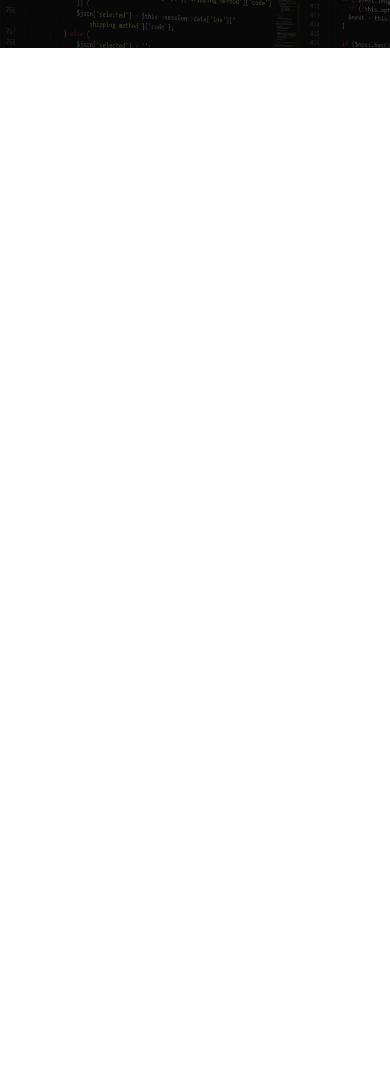
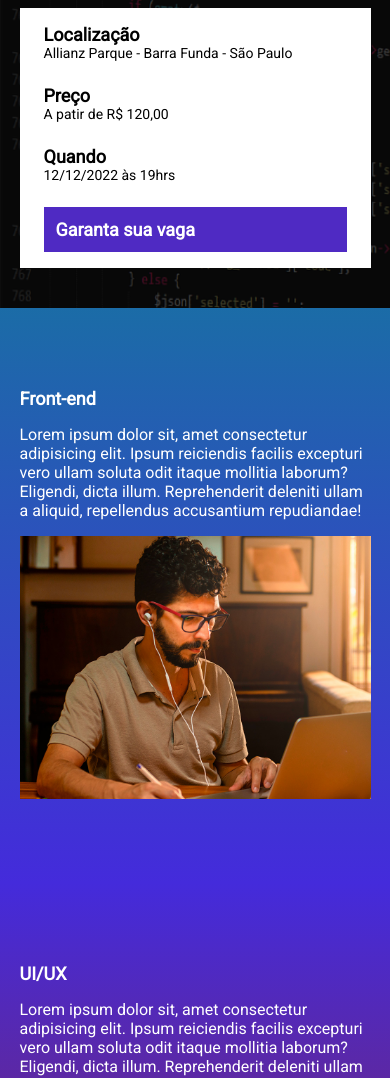
Before and after one commit to rbtzinn/ebac_tech_talks, a website built with Parcel: page src/index.html in a window 390 px wide. Shown: the part 208-1286 px from the top of the page. Before the commit the page ends 844 px from the top, so only its background shows below. Built offline with nearby package versions, Linux system fonts and the light colour scheme.

Commit message:
criando o timer

```diff
--- a/src/index.html
+++ b/src/index.html
@@ -9,6 +9,7 @@
     <link rel="preconnect" href="https://fonts.gstatic.com" crossorigin>
     <link href="https://fonts.googleapis.com/css2?family=Roboto&display=swap" rel="stylesheet">
     <link rel="stylesheet" href="styles/main.scss">
+    <link rel="stylesheet" href="https://unpkg.com/aos@next/dist/aos.css" />
 </head>
 
 <body>
@@ -16,12 +17,67 @@
         <div class="container">
             <img class="hero__logo" src="./images/ebac_logo.svg" alt="EBAC">
             <p class="hero__text">
-                O maior evento de tecnologia do Brasil comeã em 10d 12h 20m 15s
+                O maior evento de tecnologia do Brasil começa em <span id="contador"></span>
             </p>
+            <div class="infos-bar">
+                <ul class="infos-bar__infos">
+                    <li class="infos-bar__infos__item">
+                        <b>Localização</b>
+                        Allianz Parque - Barra Funda - São Paulo
+                    </li>
+                    <li class="infos-bar__infos__item">
+                        <b>Preço</b>
+                        A patir de R$ 120,00
+                    </li>
+                    <li class="infos-bar__infos__item">
+                        <b>Quando</b>
+                        12/12/2022 às 19hrs
+                    </li>
+                </ul>
+                <a href="" class="button button--primary">
+                    Garanta sua vaga
+                </a>
+            </div>
         </div>
     </header>
+    <section class="event event--frontend" >
+        <div class="container" data-aos="fade-right">
+            <div class="event__details">
+                <h2 class="event__details__title">Front-end</h2>
+                <p class="event__details__description">Lorem ipsum dolor sit, amet consectetur adipisicing elit. Ipsum reiciendis facilis excepturi vero ullam soluta odit itaque mollitia laborum? Eligendi, dicta illum. Reprehenderit deleniti ullam a aliquid, repellendus accusantium repudiandae!</p>
+            </div>
+            <img src="./images/frontend.png" alt="Front-end" class="event__image">
+        </div>
+    </section>
+    <section class="event event--ux-ui event--image-left" >
+        <div class="container" data-aos="fade-left">
+            <div class="event__details">
+                <h2 class="event__details__title">UI/UX</h2>
+                <p class="event__details__description">Lorem ipsum dolor sit, amet consectetur adipisicing elit. Ipsum reiciendis facilis excepturi vero ullam soluta odit itaque mollitia laborum? Eligendi, dicta illum. Reprehenderit deleniti ullam a aliquid, repellendus accusantium repudiandae!</p>
+            </div>
+            <img src="./images/frontend.png" alt="Front-end" class="event__image">
+        </div>
+    </section>
+    <section class="event event--data-science" >
+        <div class="container" data-aos="fade-right">
+            <div class="event__details">
+                <h2 class="event__details__title">Data Science</h2>
+                <p class="event__details__description">Lorem ipsum dolor sit, amet consectetur adipisicing elit. Ipsum reiciendis facilis excepturi vero ullam soluta odit itaque mollitia laborum? Eligendi, dicta illum. Reprehenderit deleniti ullam a aliquid, repellendus accusantium repudiandae!</p>
+            </div>
+            <img src="./images/frontend.png" alt="Front-end" class="event__image">
+        </div>
+    </section>
+    <section class="event event--backend event--image-left" >
+        <div class="container" data-aos="fade-left">
+            <div class="event__details">
+                <h2 class="event__details__title">Back-end</h2>
+                <p class="event__details__description">Lorem ipsum dolor sit, amet consectetur adipisicing elit. Ipsum reiciendis facilis excepturi vero ullam soluta odit itaque mollitia laborum? Eligendi, dicta illum. Reprehenderit deleniti ullam a aliquid, repellendus accusantium repudiandae!</p>
+            </div>
+            <img src="./images/frontend.png" alt="Front-end" class="event__image">
+        </div>
+    </section>
 
-
+    <script src="https://unpkg.com/aos@next/dist/aos.js"></script>
     <script src="scripts/main.js"></script>
 </body>
 
--- a/src/scripts/main.js
+++ b/src/scripts/main.js
@@ -0,0 +1,21 @@
+AOS.init();
+
+const dataDoEvento = new Date("Feb 12, 2025 19:00:00");
+const timeStampDoEvento = dataDoEvento.getTime();
+
+const contaAsHoras = setInterval (function() {
+    const agora = new Date();
+    const timeStampAtual = agora.getTime();
+
+    const distanciaAteOEvento = timeStampDoEvento - timeStampAtual;
+
+    const diaEmMs = 1000 * 60 * 60 * 24;
+    const horaEmMs = 1000 * 60 * 60;
+    const minutoEmMs = 1000 * 60;
+
+
+    const diasAteOEvento = Meth.floor(distanciaAteOEvento / diaEmMs)
+    const horasAteOEvento = Math.floor((distanciaAteOEvento % diaEmMs) / horaEmMs)
+    const minutosAteOEvento = Math.floor(distanciaAteOEvento % horaEmMs / minutoEmMs)
+    const segundosAteOEvento = Math.floor(distanciaAteOEvento % minutoEmMs / 1000)
+}, 1000);
--- a/src/styles/_hero.scss
+++ b/src/styles/_hero.scss
@@ -1,3 +1,5 @@
+@use 'variables';
+
 .hero {
     padding-top: 64px;
     padding-bottom: 100px;
@@ -16,7 +18,7 @@
         left: 0;
         width: 100%;
         height: 100%;
-        background-color: #000;
+        background-color: variables.$secundaryTextColor;
         content: '';
         opacity: .7;
     }
--- /dev/null
+++ b/src/styles/_variables.scss
@@ -0,0 +1,8 @@
+$textColor: #fff;
+$secundaryTextColor: #000;
+
+$blue1: #1B6CA7;
+$blue2: #442BDB;
+$pink: #89223B;
+$yellow: #9C791D;
+$purple: #4f2ac3;
--- /dev/null
+++ b/src/styles/components/_buttons.scss
@@ -0,0 +1,26 @@
+@use '../variables';
+
+.button {
+    padding: 12px;
+    font-size: 18px;
+    font-weight: bold;
+    text-decoration: none;
+    text-align: center;
+    white-space: nowrap;
+
+    &--primary {
+        color: #fff;
+        background-color: variables.$purple;
+    }
+
+
+    @media (max-width:640px) {
+        display: block;
+        width: 100%;
+    }
+
+    @media (max-width: 1024px) {
+        display: flex;
+        align-items: center;
+    }
+}
--- /dev/null
+++ b/src/styles/components/_infos_bar.scss
@@ -0,0 +1,43 @@
+@use '../variables';
+
+.infos-bar {
+    padding: 16px 24px;
+    background-color:variables.$textColor;
+    display: flex;
+    justify-content: space-between;
+
+    &__infos {
+        display: flex;
+        gap: 40px;
+
+        &__item {
+            font-size: 14px;
+            color: variables.$secundaryTextColor;
+
+            b {
+                color: variables.$secundaryTextColor;
+                font-size: 18px;
+                display: block;
+            }
+        }
+    }
+
+
+    @media (max-width:640px) {
+        display: block;
+
+        &__infos {
+            display: block;
+
+            &__item {
+                margin-bottom: 24px;
+            }
+        }
+    }
+
+    @media (max-width:1024px) {
+        &__infos {
+            gap: 16px;
+        }
+    }
+}
--- /dev/null
+++ b/src/styles/event.scss
@@ -0,0 +1,61 @@
+@use 'variables';
+
+.event {
+    padding: 80px 0;
+
+    &--frontend {
+        background-image: linear-gradient(variables.$blue1, variables.$blue2);
+    }
+    &--ux-ui {
+        background-image: linear-gradient(variables.$blue2, variables.$pink);
+    }
+    &--data-science {
+        background-image: linear-gradient(variables.$pink, variables.$yellow);
+    }
+    &--backend {
+        background-image: linear-gradient(variables.$yellow, variables.$pink);
+    }
+
+    &--image-left {
+        .container {
+            flex-direction: row-reverse;
+        }
+    }
+
+    .container {
+        display: flex;
+        gap: 40px;
+    }
+
+    &__image {
+        max-width: 360px;
+    }
+
+    &__details {
+        &__title {
+            font-size: 18px;
+            font-weight: bold;
+            margin-bottom: 16px;
+            margin-bottom: 16px;
+        }
+
+        &__desciption {
+            line-height: 22px;
+        }
+    }
+
+    @media (max-width:640px) {
+        .container {
+            display: block;
+        }
+
+        &__image {
+            width: 100%;
+        }
+
+        &__details {
+            margin-right: 0;
+            margin-bottom: 16px;
+        }
+    }
+}
--- a/src/styles/main.scss
+++ b/src/styles/main.scss
@@ -1,11 +1,16 @@
 @use 'hero';
+@use 'components/infos_bar';
+@use 'components/buttons';
+@use 'event';
+@use 'variables';
 
 * {
     margin: 0;
     padding: 0;
     box-sizing: border-box;
     font-family: Roboto, sans-serif;
-    color: #fff;
+    color: variables.$textColor;
+    list-style: none;
 }
 
 .container {
```
